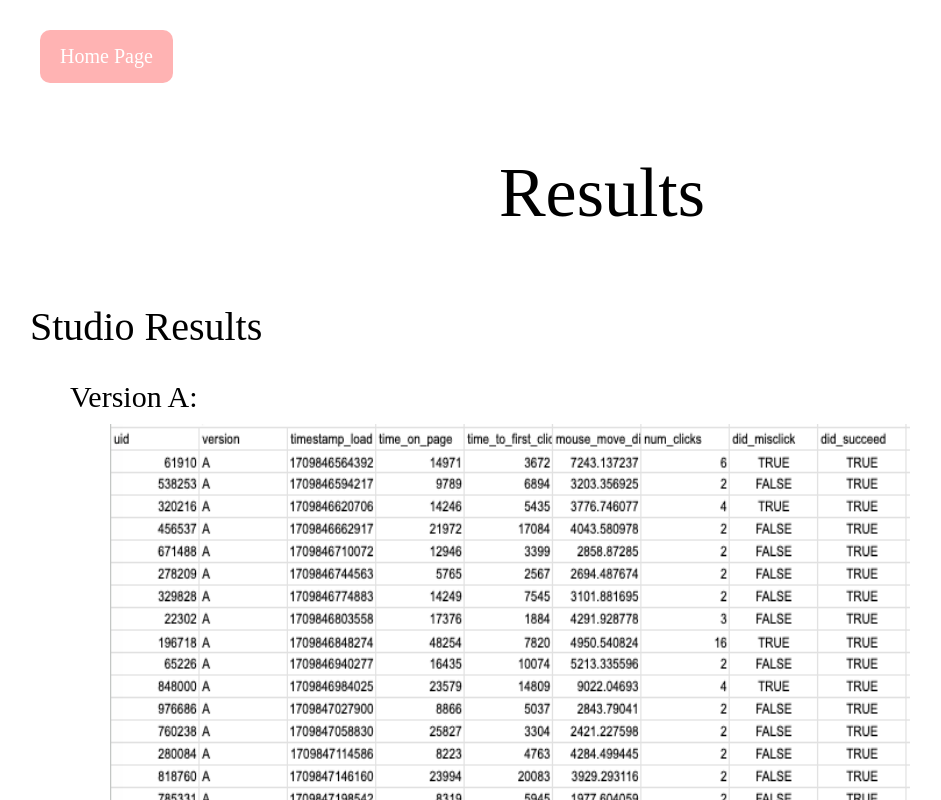
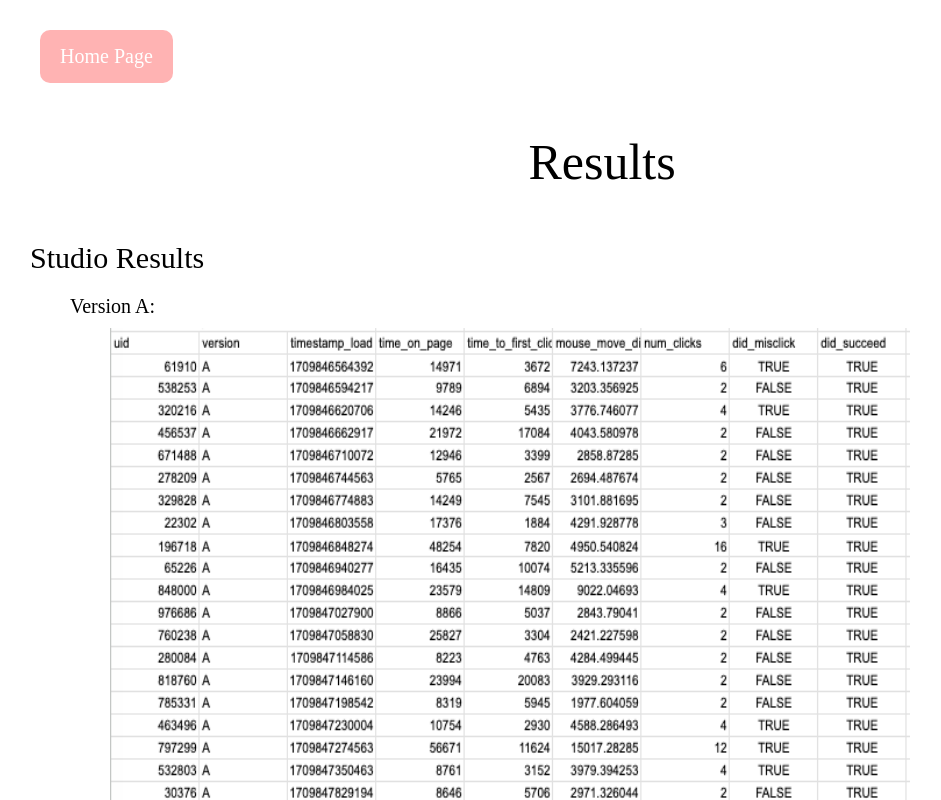
Before and after one commit to gcantera5/A-B-Testing-Assignment, a plain HTML site: page results.html in a window 1280 px wide. Shown: the top 800 px of the page, without its empty margins (38-979 px from the left). Drawn offline with Linux system fonts and the light colour scheme.

Commit message:
editing style choices

```diff
--- a/description-style.css
+++ b/description-style.css
@@ -14,7 +14,7 @@
 }
 
 .title {
-    font-size: 70px;
+    font-size: 50px;
     margin-bottom: 20px;
 }
 
@@ -53,10 +53,10 @@
 }
 
 .subtitles p {
-    font-size: 40px;
+    font-size: 30px;
     margin: 10px 0;
 }
 
 .text {
-    font-size: 30px;
+    font-size: 20px;
 }
--- a/hypothesis-style.css
+++ b/hypothesis-style.css
@@ -14,7 +14,7 @@
 }
 
 .title {
-    font-size: 70px;
+    font-size: 50px;
     margin-bottom: 20px;
 }
 
@@ -53,16 +53,16 @@
 }
 
 .subtitles p {
-    font-size: 40px;
+    font-size: 30px;
     margin: 10px 0;
 }
 
 .subtitles i {
-    font-size: 30px;
+    font-size: 20px;
 }
 
 .subtitles li {
-    font-size: 30px;
+    font-size: 20px;
 }
 
 .text {
@@ -70,5 +70,5 @@
 }
 
 .text p {
-    font-size: 30px;
+    font-size: 20px;
 }
--- a/modification-style.css
+++ b/modification-style.css
@@ -14,7 +14,7 @@
 }
 
 .title {
-    font-size: 70px;
+    font-size: 50px;
     margin-bottom: 20px;
 }
 
@@ -53,10 +53,10 @@
 }
 
 .subtitles p {
-    font-size: 40px;
+    font-size: 30px;
     margin: 10px 0;
 }
 
 .text {
-    font-size: 30px;
+    font-size: 20px;
 }
--- a/results-style.css
+++ b/results-style.css
@@ -14,7 +14,7 @@
 }
 
 .title {
-    font-size: 70px;
+    font-size: 50px;
     margin-bottom: 20px;
 }
 
@@ -53,16 +53,16 @@
 }
 
 .subtitles p {
-    font-size: 40px;
+    font-size: 30px;
     margin: 10px 0;
 }
 
 .text {
-    font-size: 30px;
+    font-size: 20px;
 }
 
 .text p {
-    font-size: 30px;
+    font-size: 20px;
 }
 
 .headers {
--- a/style.css
+++ b/style.css
@@ -14,7 +14,7 @@ body {
 }
 
 .title {
-    font-size: 70px;
+    font-size: 50px;
     margin-bottom: 20px;
 }
 
```
